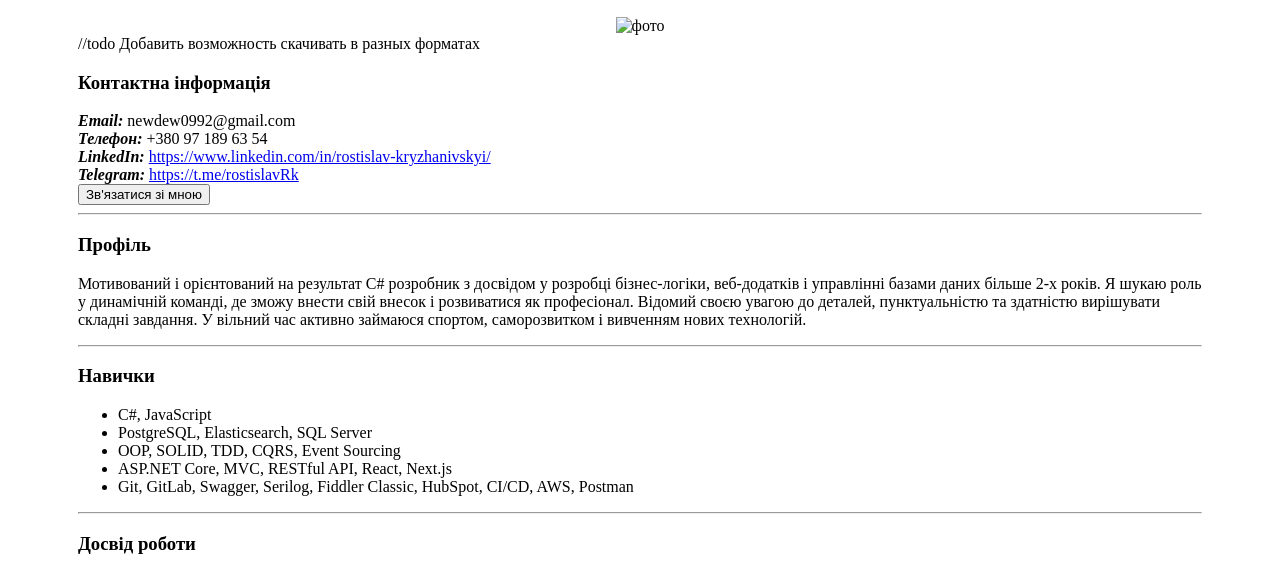
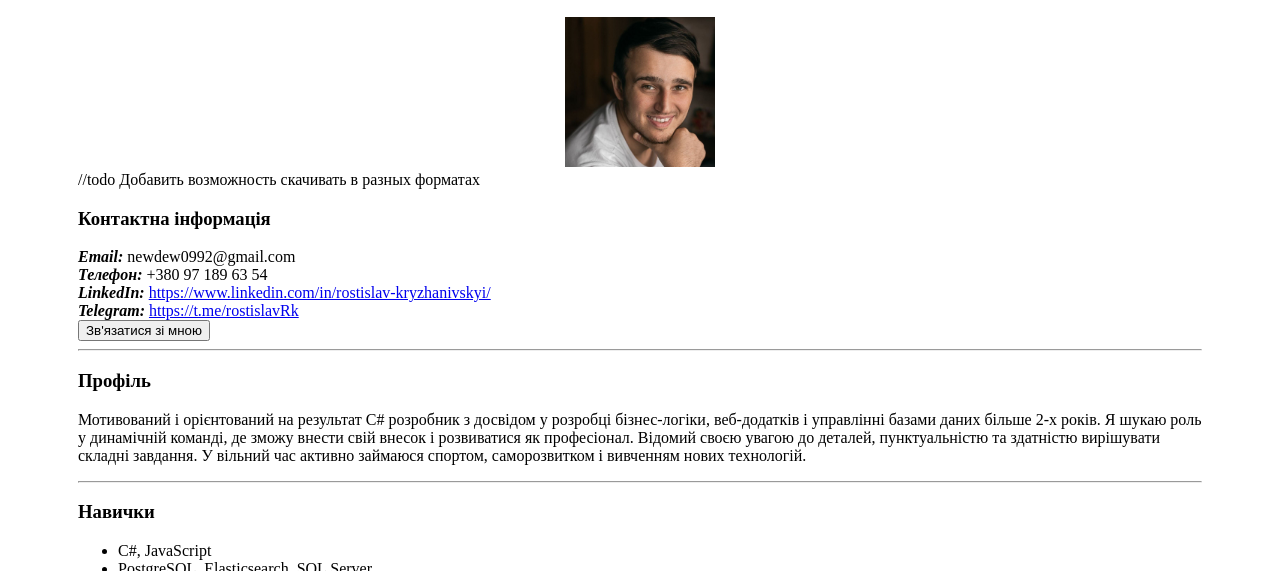
Before and after one commit to rkr0906/CV, a plain HTML site: page index.html in a window 1280 px wide. Shown: the part 188-759 px from the top of the page. Drawn offline with Linux system fonts and the light colour scheme.

Commit message:
Rename photo

```diff
--- a/index.html
+++ b/index.html
@@ -17,8 +17,8 @@
 <header id="C# Розробник" style="text-align: center;">
     <h1>C# Розробник</h1>
     <h2>Ростислав Крижанiвський</h2>
-    <article id="Фото" width="150">
-        <img src="фото/1666961756632.jpg" alt="фото">
+    <article id="Фото">
+        <img src="Images/avatar.jpg" width="150" alt="фото">
     </article>
 </header>
 <section id="Скачать CV">
```
Also changed, not shown: Images/avatar.jpg (renamed from Images/1666961756632.jpg).
